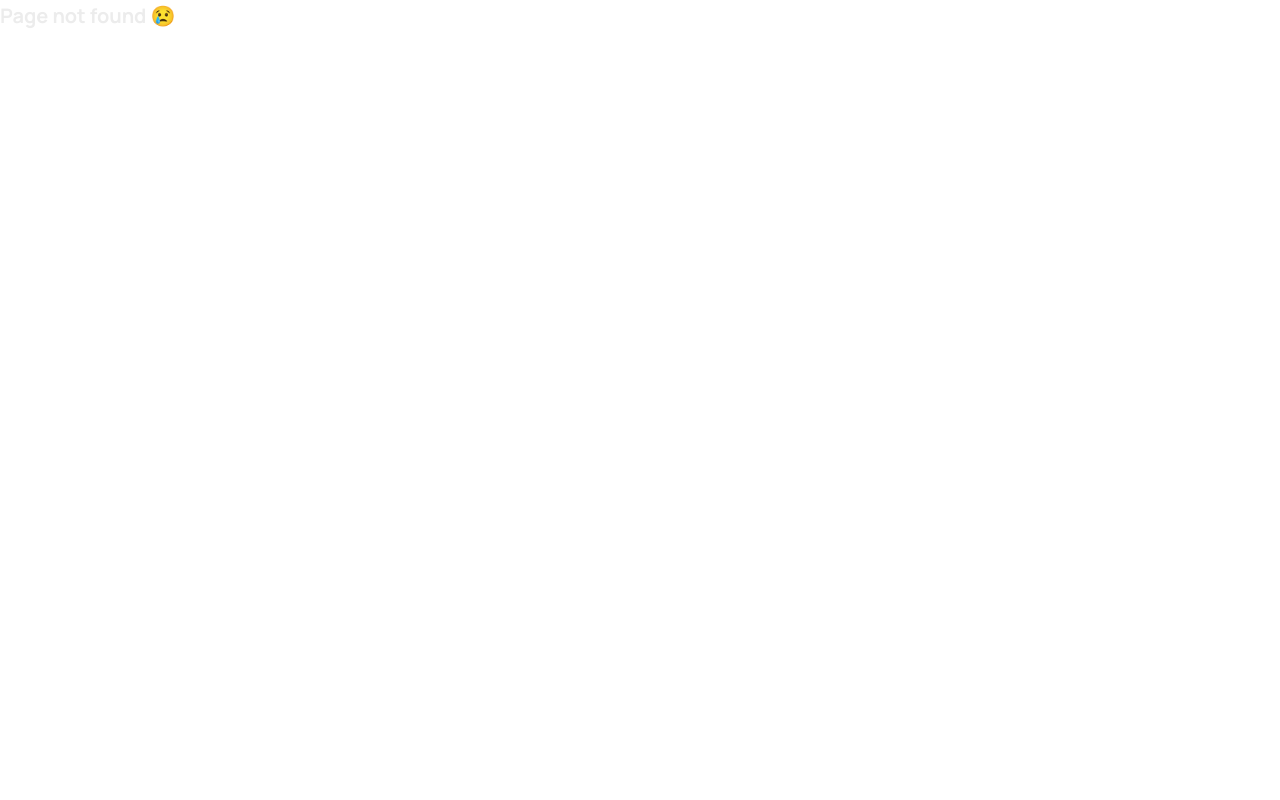
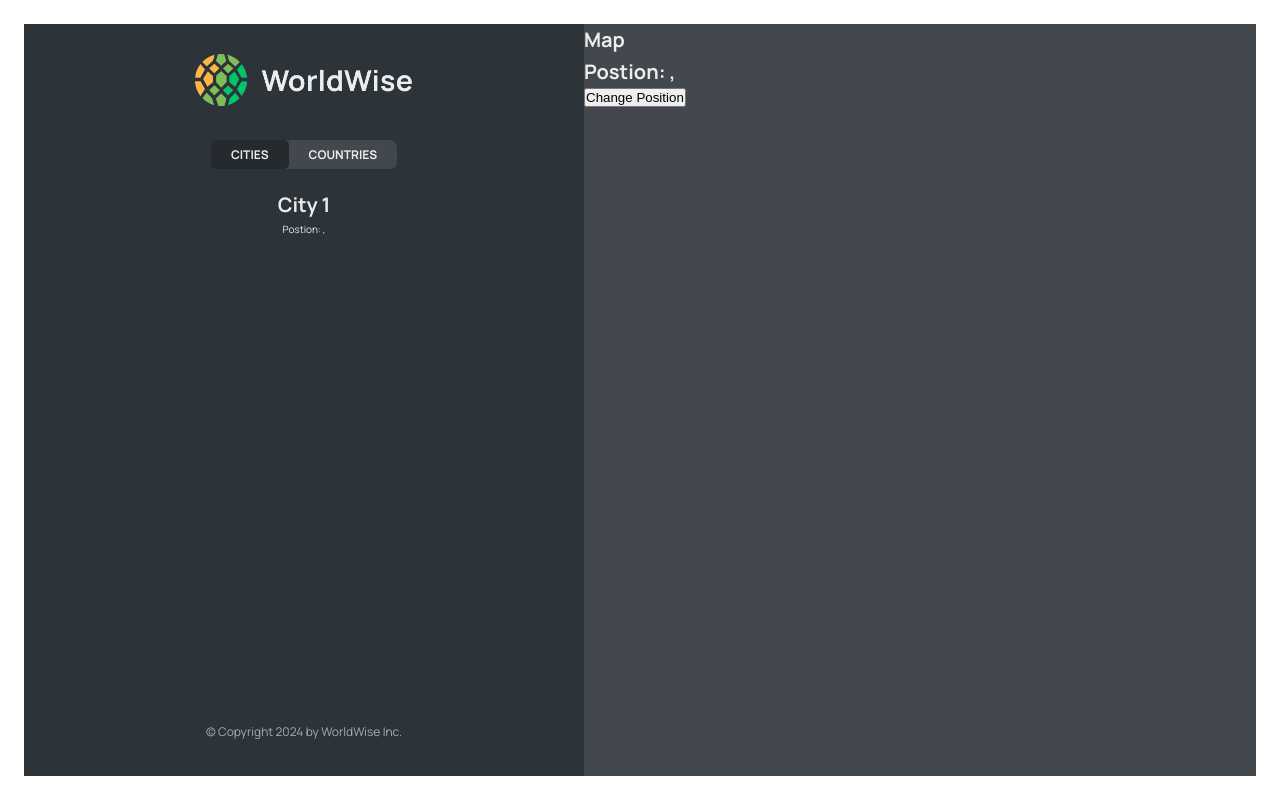
Before and after one commit to SeunSarumi/World-Wise, a React (Vite) app: page /app/cities/1 in a window 1280 px wide. Before the commit this address had no page. Built offline with nearby package versions, Linux system fonts and the light colour scheme; data requests are answered from the project's data file.

Commit message:
params test

```diff
--- a/src/App.jsx
+++ b/src/App.jsx
@@ -7,6 +7,7 @@
 import PageNotFound from "./pages/PageNotFound";
 import AppLayout from "./pages/AppLayout";
 import Login from "./pages/Login";
+import City from "./components/City";
 import CityList from "./components/CityList";
 import CountryList from "./components/CountryList";
 
@@ -48,6 +49,7 @@
             path="cities"
             element={<CityList cities={cities} isLoading={isLoading} />}
           />
+          <Route path="cities/:id" element={<City />} />
           <Route
             path="countries"
             element={<CountryList cities={cities} isLoading={isLoading} />}
--- a/src/components/City.jsx
+++ b/src/components/City.jsx
@@ -1,3 +1,4 @@
+import { useParams, useSearchParams } from "react-router-dom";
 import styles from "./City.module.css";
 
 const formatDate = (date) =>
@@ -9,6 +10,12 @@
   }).format(new Date(date));
 
 function City() {
+  const { id } = useParams();
+  const [searchParams, setSearchParams] = useSearchParams();
+
+  const lat = searchParams.get("lat");
+  const lng = searchParams.get("lng");
+
   // TEMP DATA
   const currentCity = {
     cityName: "Lisbon",
@@ -20,42 +27,49 @@
   const { cityName, emoji, date, notes } = currentCity;
 
   return (
-    <div className={styles.city}>
-      <div className={styles.row}>
-        <h6>City name</h6>
-        <h3>
-          <span>{emoji}</span> {cityName}
-        </h3>
-      </div>
+    <>
+      <h1>City {id}</h1>
+      <p>
+        Postion: {lat}, {lng}{" "}
+      </p>
+    </>
+  );
 
-      <div className={styles.row}>
-        <h6>You went to {cityName} on</h6>
-        <p>{formatDate(date || null)}</p>
-      </div>
+  // return (
+  //   <div className={styles.city}>
+  //     <div className={styles.row}>
+  //       <h6>City name</h6>
+  //       <h3>
+  //         <span>{emoji}</span> {cityName}
+  //       </h3>
+  //     </div>
 
-      {notes && (
-        <div className={styles.row}>
-          <h6>Your notes</h6>
-          <p>{notes}</p>
-        </div>
-      )}
+  //     <div className={styles.row}>
+  //       <h6>You went to {cityName} on</h6>
+  //       <p>{formatDate(date || null)}</p>
+  //     </div>
 
-      <div className={styles.row}>
-        <h6>Learn more</h6>
-        <a
-          href={`https://en.wikipedia.org/wiki/${cityName}`}
-          target="_blank"
-          rel="noreferrer"
-        >
-          Check out {cityName} on Wikipedia &rarr;
-        </a>
-      </div>
+  //     {notes && (
+  //       <div className={styles.row}>
+  //         <h6>Your notes</h6>
+  //         <p>{notes}</p>
+  //       </div>
+  //     )}
 
-      <div>
-        <ButtonBack />
-      </div>
-    </div>
-  );
+  //     <div className={styles.row}>
+  //       <h6>Learn more</h6>
+  //       <a
+  //         href={`https://en.wikipedia.org/wiki/${cityName}`}
+  //         target="_blank"
+  //         rel="noreferrer"
+  //       >
+  //         Check out {cityName} on Wikipedia &rarr;
+  //       </a>
+  //     </div>
+
+  //     <div></div>
+  //   </div>
+  // );
 }
 
 export default City;
--- a/src/components/CityItem.jsx
+++ b/src/components/CityItem.jsx
@@ -1,3 +1,4 @@
+import { Link } from "react-router-dom";
 import styles from "./CityItem.module.css";
 
 const flagemojiToPNG = (flag) => {
@@ -17,14 +18,19 @@
   }).format(new Date(date));
 
 function CityItem({ city }) {
-  const { cityName, emoji, date } = city;
+  const { cityName, emoji, date, id, position } = city;
 
   return (
-    <li className={styles.cityItem}>
-      <span className={styles.emoji}>{flagemojiToPNG(emoji)}</span>
-      <h3 className={styles.name}>{cityName}</h3>
-      <time className={styles.date}>({formatDate(date)})</time>
-      <button className={styles.deleteBtn}>&times;</button>
+    <li>
+      <Link
+        className={styles.cityItem}
+        to={`${id}?lat=${position.lat}&lng=${position.lng}`}
+      >
+        <span className={styles.emoji}>{flagemojiToPNG(emoji)}</span>
+        <h3 className={styles.name}>{cityName}</h3>
+        <time className={styles.date}>({formatDate(date)})</time>
+        <button className={styles.deleteBtn}>&times;</button>
+      </Link>
     </li>
   );
 }
--- a/src/components/Map.jsx
+++ b/src/components/Map.jsx
@@ -1,7 +1,27 @@
+import { useSearchParams } from "react-router-dom";
 import styles from "./Map.module.css";
 
 function Map() {
-  return <div className={styles.mapContainer}>Map</div>;
+  const [searchParams, setSearchParams] = useSearchParams();
+
+  const lat = searchParams.get("lat");
+  const lng = searchParams.get("lng");
+
+  return (
+    <div className={styles.mapContainer}>
+      <h1>Map</h1>
+      <h1>
+        Postion: {lat}, {lng}
+      </h1>
+      <button
+        onClick={() => {
+          setSearchParams({ lat: 23, lng: 50 });
+        }}
+      >
+        Change Position
+      </button>
+    </div>
+  );
 }
 
 export default Map;
```
